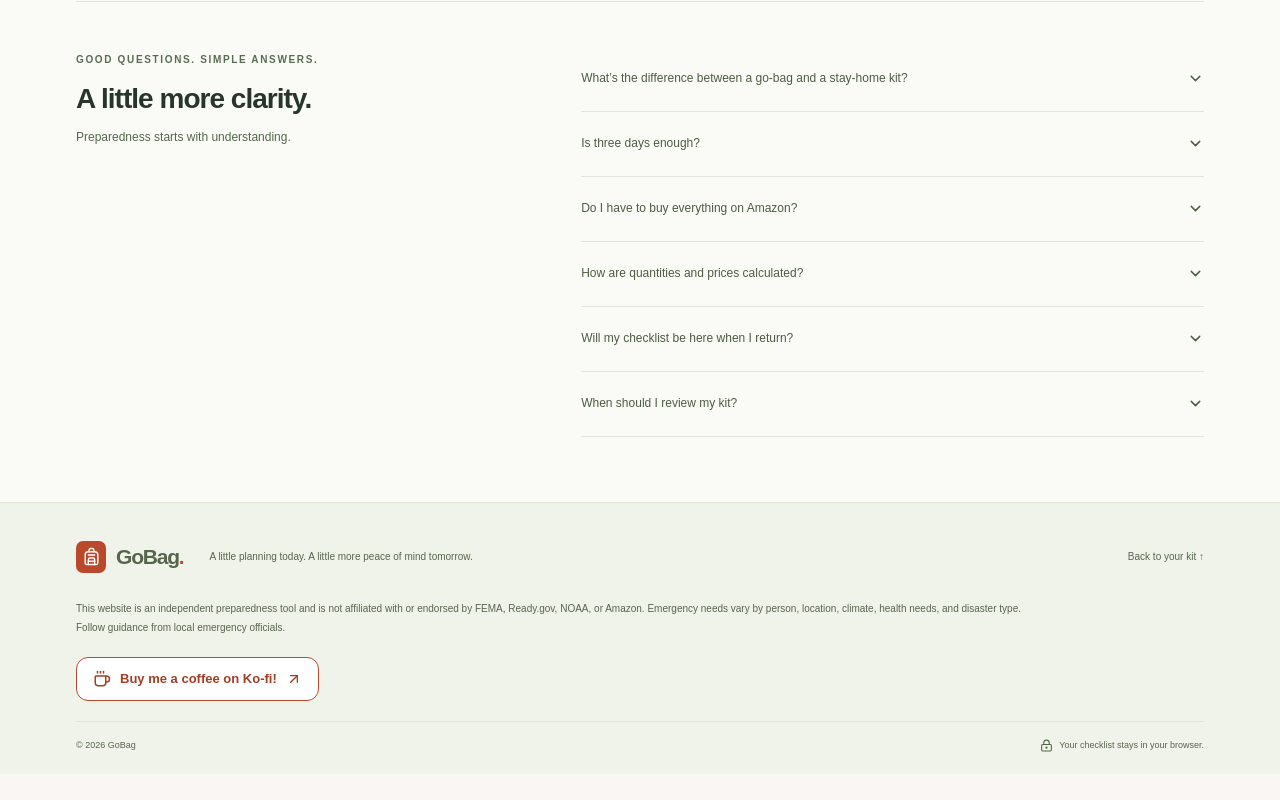
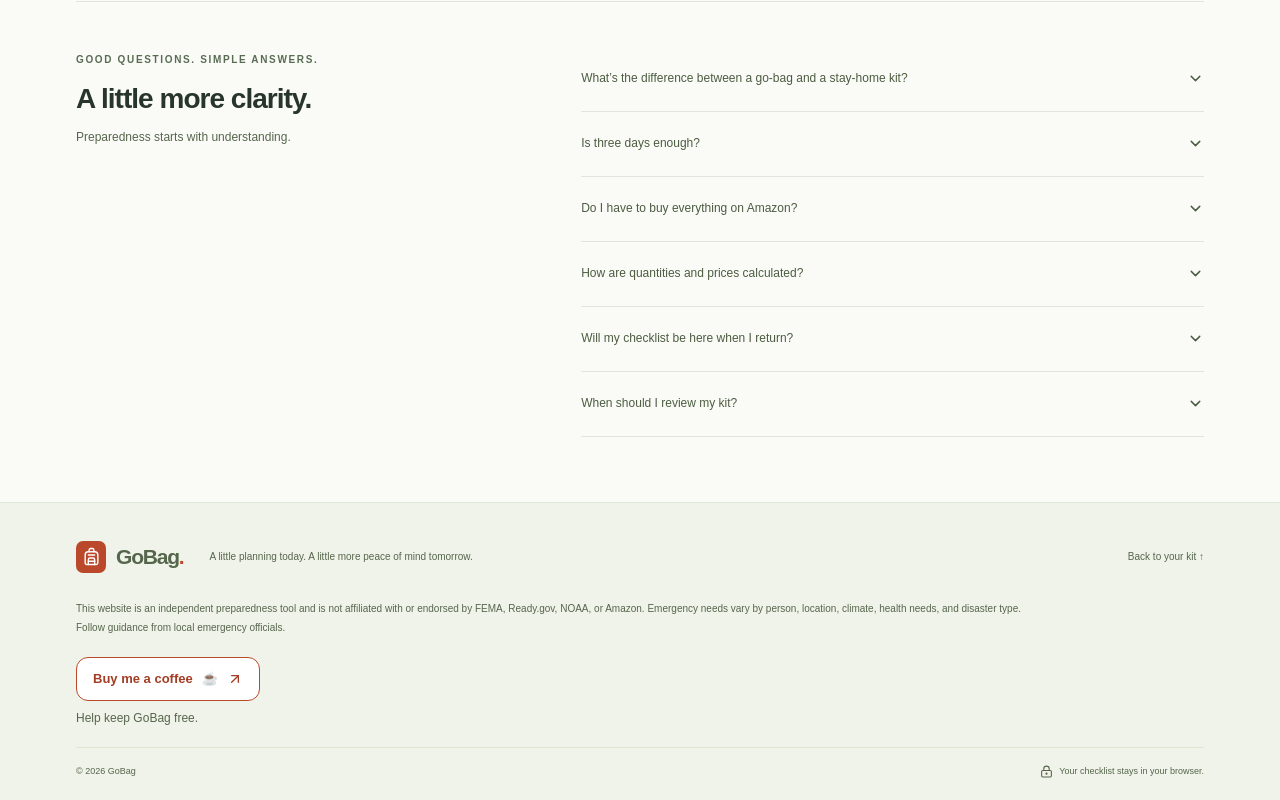
Before and after one commit to confire15/creditcardchris, a Next.js app: page /go-bag in a window 1280 px wide. Shown: the part 7797-8597 px from the top of the page. Before the commit the page ends 8571 px from the top, so only its background shows below. Built offline with nearby package versions, Linux system fonts and the light colour scheme.

Commit message:
copy: simplify GoBag coffee support button

```diff
--- a/src/components/gobag/gobag.module.css
+++ b/src/components/gobag/gobag.module.css
@@ -1356,6 +1356,12 @@
   font-weight: 600;
   text-decoration: none;
 }
+.kofiNote {
+  margin-top: 8px;
+  color: #56664d;
+  font-size: 12px;
+  line-height: 1.5;
+}
 .kofiLink:hover {
   background: #fff1e9;
 }
--- a/src/components/gobag/gobag.tsx
+++ b/src/components/gobag/gobag.tsx
@@ -4,7 +4,6 @@ import {
   ArrowUpRight,
   Check,
   ChevronDown,
-  Coffee,
   Heart,
   Leaf,
   LockKeyhole,
@@ -380,10 +379,10 @@ function Footer() {
         rel="noopener noreferrer"
         aria-label="Buy me a coffee on Ko-fi! (opens in a new tab)"
       >
-        <Coffee size={18} aria-hidden="true" />
-        Buy me a coffee on Ko-fi!
+        Buy me a coffee <span aria-hidden="true">☕</span>
         <ArrowUpRight size={16} aria-hidden="true" />
       </a>
+      <div className={styles.kofiNote}>Help keep GoBag free.</div>
       <div className={styles.footerBottom}>
         <span>© {new Date().getFullYear()} GoBag</span>
         <span>
```
